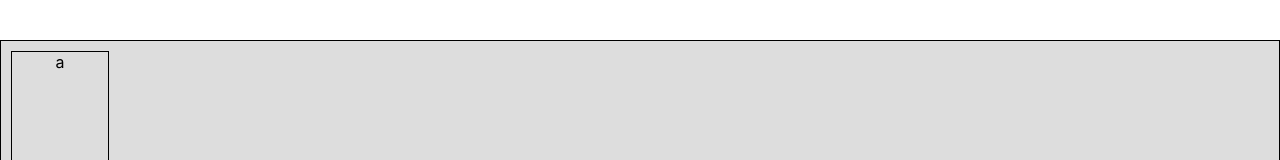
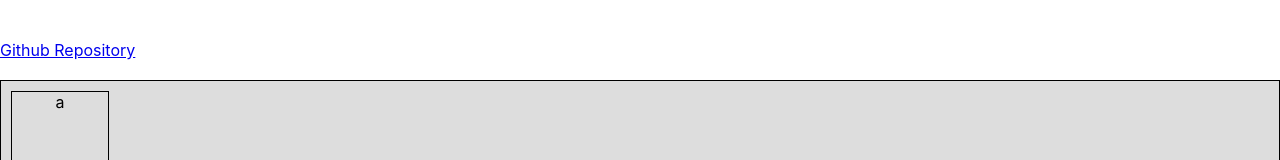
Before and after one commit to mhhoeper/musterdepot, a React (Create React App) app: page / in a window 1280 px wide. Shown: the top 160 px of the page. Built offline with nearby package versions, Linux system fonts and the light colour scheme.

Commit message:
Add link to github repository to header

```diff
--- a/src/App.css
+++ b/src/App.css
@@ -28,6 +28,10 @@
   color: #61dafb;
 }
 
+.App-menu {
+  text-align: left;
+}
+
 @keyframes App-logo-spin {
   from {
     transform: rotate(0deg);
--- a/src/App.tsx
+++ b/src/App.tsx
@@ -9,6 +9,7 @@ function App() {
     <div className="App">
       <header className="App-header">
       </header>
+      <div className="App-menu"><a href="https://github.com/mhhoeper/musterdepot">Github Repository</a><br />&nbsp;</div>
       <MyResponsiveGrid />
     </div>
   );
```
